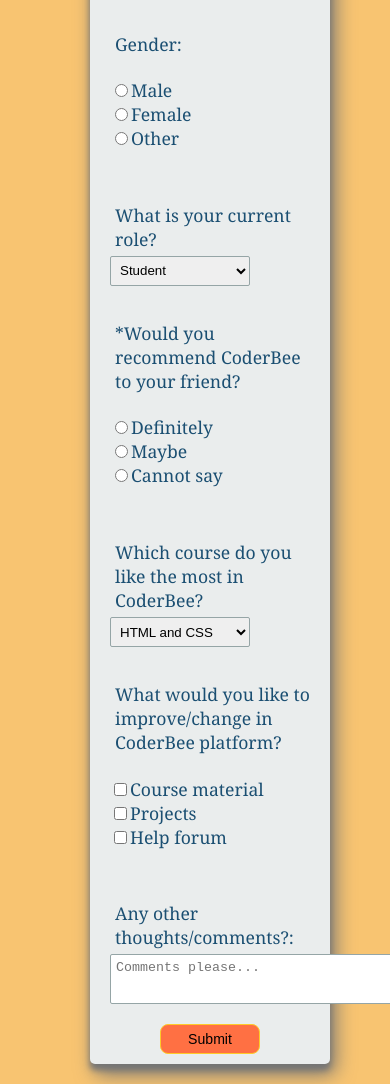
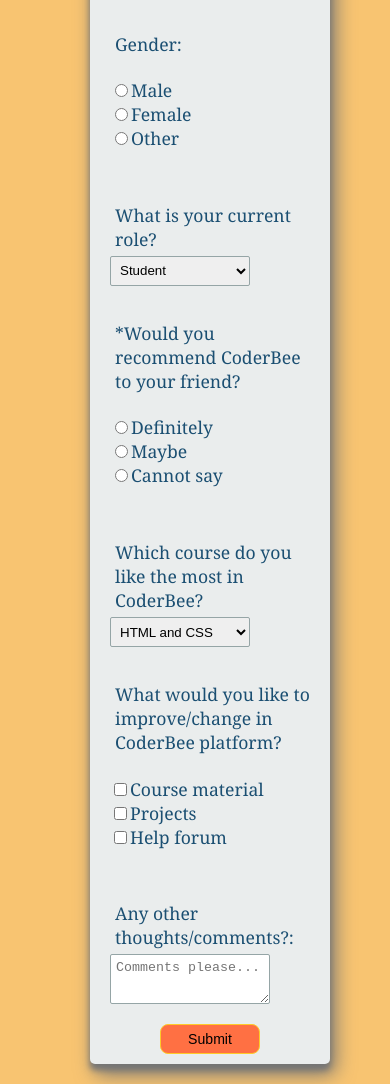
Before and after one commit to elizabethvincentm/projects, a plain HTML site: page projects/survey/survey.html in a window 390 px wide. Shown: the part 501-1585 px from the top of the page. Drawn offline with Linux system fonts and the light colour scheme.

Commit message:
surveyStyles updated media query

```diff
--- a/projects/survey/surveyStyles.css
+++ b/projects/survey/surveyStyles.css
@@ -83,12 +83,13 @@
   border: 2px solid #ffca28;
   font-size: 1.1em;
 }
-@media screen and (max-width: 720px) {
-  .input-field {
+@media screen and (max-width: 800px) {
+  .input-field,
+  #comment-text {
     width: 80%;
   }
 }
-@media screen and (max-width: 500px) {
+@media screen and (max-width: 570px) {
   .survey-label {
     text-align: left;
     width: 100%;
```
